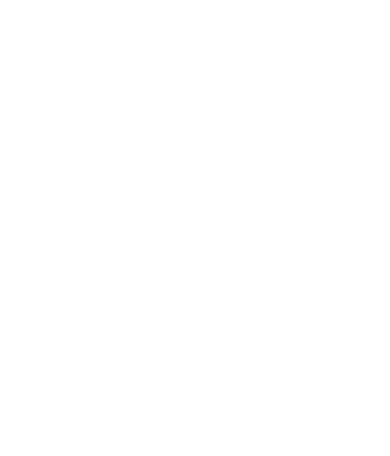
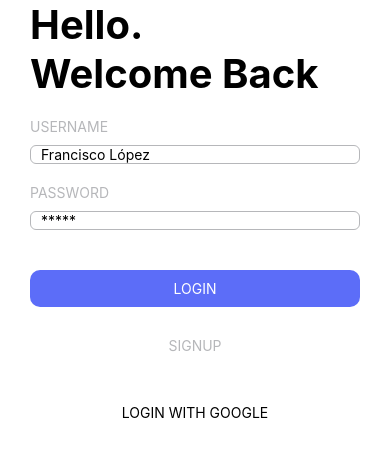
Before and after one commit to BC-MAR-21-RN/kata-05-reservacion-vuelo-equipo-02-k05-reservacion-vuelo, a React Native app in the folder reservacionVuelo/: screen / in a window 390 px wide. Shown: the top 456 px of the page. Built offline with nearby package versions, Linux system fonts and the light colour scheme.

Commit message:
#5 login component design

```diff
--- a/reservacionVuelo/App.js
+++ b/reservacionVuelo/App.js
@@ -1,9 +1,11 @@
 import React, {Component} from 'react';
-import {Text, View} from 'react-native';
+import {View, StyleSheet} from 'react-native';
+import {Login} from './Screens/Login';
 
 class App extends Component {
   constructor(props) {
     super(props);
+    this.name = 'App';
     this.state = {
       respuesta: 'si',
     };
@@ -11,11 +13,21 @@
 
   render() {
     return (
-      <View>
-        <Text> {this.props.name} </Text>
+      <View style={styles.styles}>
+        <Login />
       </View>
     );
   }
 }
 
+const styles = StyleSheet.create({
+  container: {
+    flex: 1,
+    top: 0,
+    bottom: 0,
+    left: 0,
+    right: 0,
+  },
+});
+
 export default App;
--- /dev/null
+++ b/reservacionVuelo/Screens/Login.js
@@ -0,0 +1,100 @@
+import React, {Component} from 'react';
+import {
+  View,
+  Text,
+  TextInput,
+  StyleSheet,
+  TouchableOpacity,
+} from 'react-native';
+
+export class Login extends Component {
+  constructor(props) {
+    super(props);
+  }
+
+  render() {
+    return (
+      <View style={styles.container}>
+        <View>
+          <Text style={styles.welcomeText}>Hello.</Text>
+          <Text style={styles.welcomeText}>Welcome Back</Text>
+        </View>
+        <View>
+          <Text style={styles.label}>USERNAME</Text>
+          <TextInput placeholder="Francisco López" style={styles.textInput} />
+          <Text style={styles.label}>PASSWORD</Text>
+          <TextInput
+            placeholder="*****"
+            secureTextEntry={true}
+            style={styles.textInput}
+          />
+        </View>
+        <View>
+          <TouchableOpacity
+            accessibilityLabel="Submit login information"
+            style={styles.button}>
+            <Text style={styles.buttonText}>LOGIN</Text>
+          </TouchableOpacity>
+          <TouchableOpacity
+            accessibilityLabel="Submit login information"
+            style={styles.emptyButton}>
+            <Text style={styles.emptyButtonText}>SIGNUP</Text>
+          </TouchableOpacity>
+          <TouchableOpacity
+            accessibilityLabel="Submit login information"
+            style={styles.loginOption}>
+            <Text style={styles.loginOptionText}>LOGIN WITH GOOGLE</Text>
+          </TouchableOpacity>
+        </View>
+      </View>
+    );
+  }
+}
+
+const styles = StyleSheet.create({
+  container: {
+    height: '100%',
+    justifyContent: 'space-evenly',
+    paddingLeft: 30,
+    paddingRight: 30,
+  },
+  welcomeText: {
+    fontWeight: '700',
+    fontSize: 40,
+  },
+  label: {
+    color: '#b6b7ba',
+    paddingTop: 20,
+    paddingBottom: 10,
+  },
+  textInput: {
+    borderWidth: 1,
+    borderColor: '#b6b7ba',
+    paddingLeft: 10,
+    borderRadius: 6,
+  },
+  button: {
+    borderRadius: 10,
+    backgroundColor: '#5c6df8',
+    alignItems: 'center',
+    padding: 10,
+    marginBottom: 20,
+    marginTop: 40,
+  },
+  buttonText: {
+    color: '#ffff',
+  },
+  emptyButton: {
+    borderRadius: 10,
+    alignItems: 'center',
+    padding: 10,
+  },
+  emptyButtonText: {
+    color: '#b6b7ba',
+  },
+  loginOption: {
+    paddingTop: 40,
+    paddingBottom: 40,
+    alignItems: 'center',
+  },
+});
```
Also changed, not shown: reservacionVuelo/Screens/SignUp.js (+6 -12 lines), 1 other file (tests, documents, lock files or other folders).
